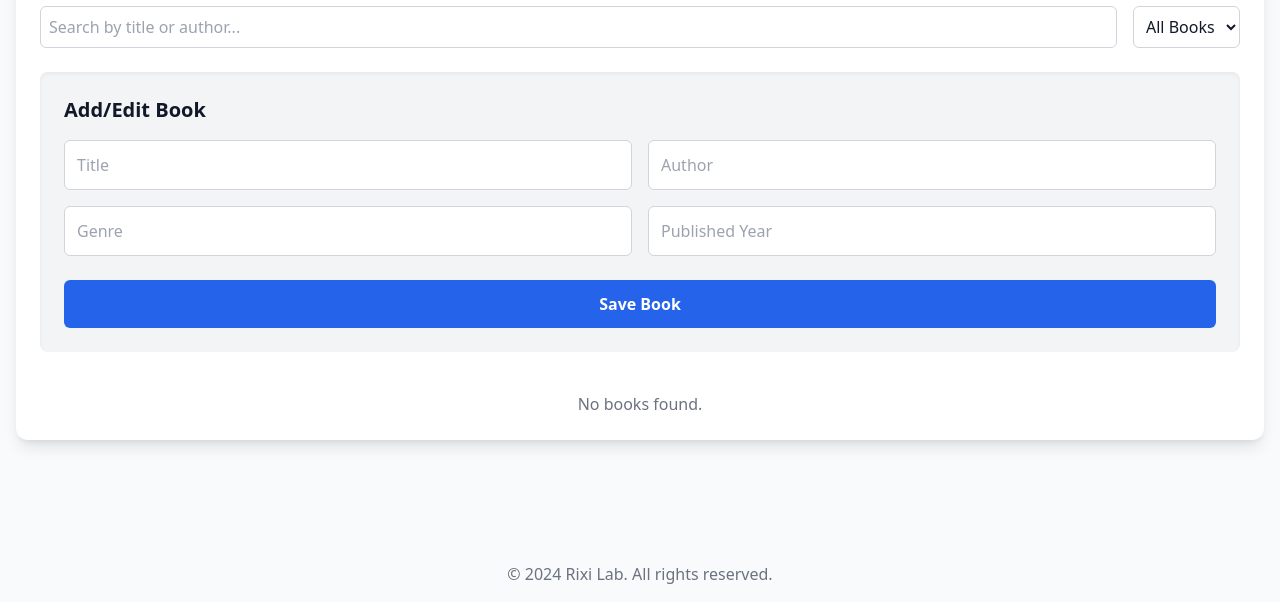
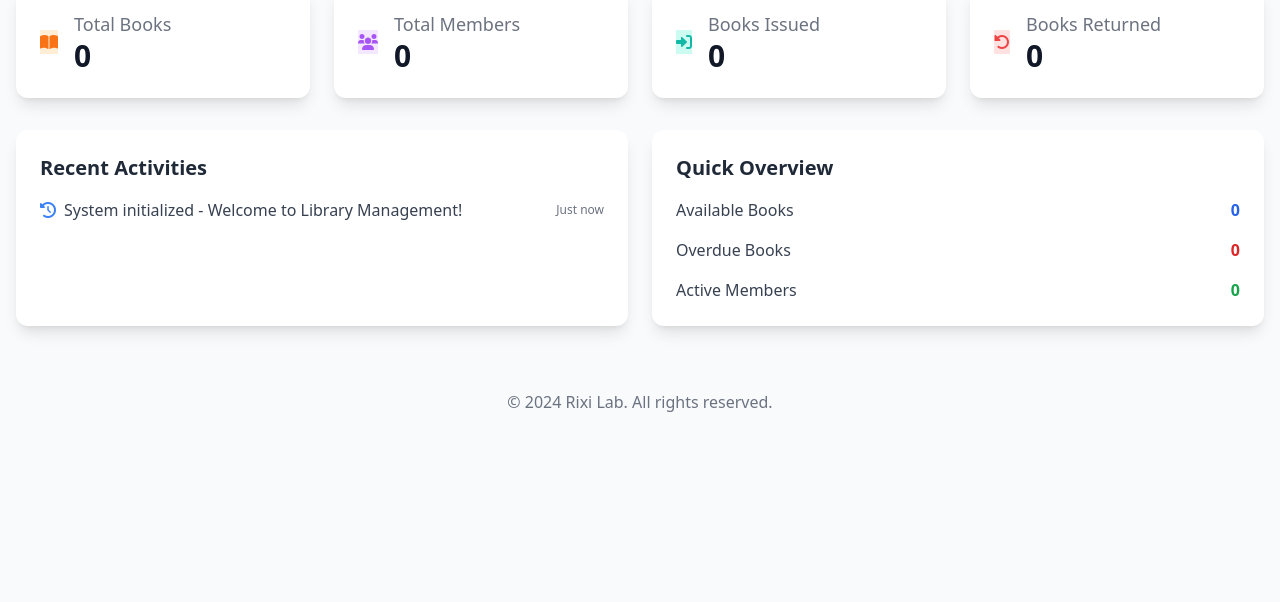
Before and after one commit to sriharisrihari50873-cmyk/libray-management-system, a plain HTML site: page index.html in a window 1280 px wide. Shown: the part 198-800 px from the top of the page. Drawn offline with nearby package versions, Linux system fonts and the light colour scheme.

Commit message:
Update index.html

```diff
--- a/index.html
+++ b/index.html
@@ -3,18 +3,18 @@
 <head>
     <meta charset="UTF-8">
     <meta name="viewport" content="width=device-width, initial-scale=1.0">
-    <title>Manage Books</title>
+    <title>Library Management System - Home</title>
     <link rel="stylesheet" href="style.css">
     <script src="https://cdn.tailwindcss.com"></script>
     <link rel="stylesheet" href="https://cdnjs.cloudflare.com/ajax/libs/font-awesome/6.0.0-beta3/css/all.min.css">
 </head>
-<body class="bg-gray-50 dark:bg-gray-900 transition-colors duration-300 font-sans flex flex-col min-h-screen">
+<body class="bg-gray-50 dark:bg-gray-900 transition-colors duration-300 font-sans">
     <header class="bg-white dark:bg-gray-800 shadow-md">
         <nav class="container mx-auto p-4 flex justify-between items-center">
             <h1 class="text-2xl font-bold text-gray-800 dark:text-gray-100">LIBRARY MANAGEMENT SYSTEM</h1>
             <ul class="flex space-x-6 text-gray-600 dark:text-gray-300 text-sm md:text-base">
-                <li><a href="index.html" class="hover:text-blue-600 dark:hover:text-blue-400">Home</a></li>
-                <li><a href="books.html" class="hover:text-blue-600 dark:hover:text-blue-400 font-medium">Books</a></li>
+                <li><a href="index.html" class="hover:text-blue-600 dark:hover:text-blue-400 font-medium">Home</a></li>
+                <li><a href="books.html" class="hover:text-blue-600 dark:hover:text-blue-400">Books</a></li>
                 <li><a href="members.html" class="hover:text-blue-600 dark:hover:text-blue-400">Members</a></li>
                 <li><a href="issue.html" class="hover:text-blue-600 dark:hover:text-blue-400">Issue/Return</a></li>
                 <li><a href="reports.html" class="hover:text-blue-600 dark:hover:text-blue-400">Reports</a></li>
@@ -32,38 +32,77 @@
         </nav>
     </header>
 
-    <main class="container mx-auto mt-8 p-4 flex-grow">
-        <div class="bg-white dark:bg-gray-800 p-6 rounded-xl shadow-lg">
-            <h2 class="text-3xl font-bold text-gray-900 dark:text-gray-100 mb-6">Manage Books</h2>
+    <main class="container mx-auto mt-8 p-4">
+        <h2 class="text-4xl font-bold text-gray-800 dark:text-white mb-6">Welcome back!</h2>
 
-            <div class="mb-6 flex flex-col md:flex-row space-y-4 md:space-y-0 md:space-x-4">
-                <input type="text" id="search-books" placeholder="Search by title or author..." class="flex-grow p-2 rounded-md border border-gray-300 dark:border-gray-600 bg-white dark:bg-gray-700 text-gray-900 dark:text-gray-100 focus:outline-none focus:ring-2 focus:ring-blue-500">
-                <select id="filter-books" class="p-2 rounded-md border border-gray-300 dark:border-gray-600 bg-white dark:bg-gray-700 text-gray-900 dark:text-gray-100 focus:outline-none focus:ring-2 focus:ring-blue-500">
-                    <option value="all">All Books</option>
-                    <option value="available">Available</option>
-                    <option value="on-loan">On Loan</option>
-                </select>
+        <section id="quick-stats" class="grid grid-cols-1 md:grid-cols-2 lg:grid-cols-4 gap-6 mb-8">
+            <div class="stat-card bg-white dark:bg-gray-800 p-6 rounded-xl shadow-lg flex items-center space-x-4">
+                <div class="icon-bg bg-orange-100 dark:bg-orange-800 text-orange-500 dark:text-orange-200">
+                    <i class="fas fa-book-open"></i>
+                </div>
+                <div>
+                    <p class="text-lg text-gray-500 dark:text-gray-400">Total Books</p>
+                    <p id="total-books" class="text-3xl font-bold text-gray-900 dark:text-white">0</p>
+                </div>
+            </div>
+            <div class="stat-card bg-white dark:bg-gray-800 p-6 rounded-xl shadow-lg flex items-center space-x-4">
+                <div class="icon-bg bg-purple-100 dark:bg-purple-800 text-purple-500 dark:text-purple-200">
+                    <i class="fas fa-users"></i>
+                </div>
+                <div>
+                    <p class="text-lg text-gray-500 dark:text-gray-400">Total Members</p>
+                    <p id="total-members" class="text-3xl font-bold text-gray-900 dark:text-white">0</p>
+                </div>
+            </div>
+            <div class="stat-card bg-white dark:bg-gray-800 p-6 rounded-xl shadow-lg flex items-center space-x-4">
+                <div class="icon-bg bg-teal-100 dark:bg-teal-800 text-teal-500 dark:text-teal-200">
+                    <i class="fas fa-sign-in-alt"></i>
+                </div>
+                <div>
+                    <p class="text-lg text-gray-500 dark:text-gray-400">Books Issued</p>
+                    <p id="books-issued" class="text-3xl font-bold text-gray-900 dark:text-white">0</p>
+                </div>
+            </div>
+            <div class="stat-card bg-white dark:bg-gray-800 p-6 rounded-xl shadow-lg flex items-center space-x-4">
+                <div class="icon-bg bg-red-100 dark:bg-red-800 text-red-500 dark:text-red-200">
+                    <i class="fas fa-undo-alt"></i>
+                </div>
+                <div>
+                    <p class="text-lg text-gray-500 dark:text-gray-400">Books Returned</p>
+                    <p id="books-returned" class="text-3xl font-bold text-gray-900 dark:text-white">0</p>
+                </div>
+            </div>
+        </section>
+
+        <section id="dashboard-details" class="grid grid-cols-1 lg:grid-cols-2 gap-6">
+            <div class="bg-white dark:bg-gray-800 p-6 rounded-xl shadow-lg">
+                <h3 class="text-xl font-bold text-gray-800 dark:text-white mb-4">Recent Activities</h3>
+                <ul id="activity-list" class="space-y-4">
+                    </ul>
+                <p id="no-activities-message" class="text-gray-500 dark:text-gray-400 text-center mt-4 hidden">No recent activities.</p>
             </div>
 
-            <form id="book-form" class="bg-gray-100 dark:bg-gray-700 p-6 rounded-lg shadow-inner mb-6">
-                <h3 class="text-xl font-semibold mb-4 text-gray-900 dark:text-gray-100">Add/Edit Book</h3>
-                <input type="hidden" id="book-id">
-                <div class="grid grid-cols-1 md:grid-cols-2 gap-4">
-                    <input type="text" id="book-title" placeholder="Title" required class="p-3 rounded-md bg-white dark:bg-gray-800 border border-gray-300 dark:border-gray-600 focus:outline-none focus:ring-2 focus:ring-blue-500 text-gray-900 dark:text-gray-100">
-                    <input type="text" id="book-author" placeholder="Author" required class="p-3 rounded-md bg-white dark:bg-gray-800 border border-gray-300 dark:border-gray-600 focus:outline-none focus:ring-2 focus:ring-blue-500 text-gray-900 dark:text-gray-100">
-                    <input type="text" id="book-genre" placeholder="Genre" required class="p-3 rounded-md bg-white dark:bg-gray-800 border border-gray-300 dark:border-gray-600 focus:outline-none focus:ring-2 focus:ring-blue-500 text-gray-900 dark:text-gray-100">
-                    <input type="number" id="book-year" placeholder="Published Year" required class="p-3 rounded-md bg-white dark:bg-gray-800 border border-gray-300 dark:border-gray-600 focus:outline-none focus:ring-2 focus:ring-blue-500 text-gray-900 dark:text-gray-100">
-                </div>
-                <button type="submit" class="mt-6 w-full bg-blue-600 hover:bg-blue-700 text-white font-bold py-3 px-6 rounded-md transition-colors">Save Book</button>
-            </form>
-
-            <div id="book-list" class="grid grid-cols-1 sm:grid-cols-2 lg:grid-cols-3 xl:grid-cols-4 gap-6">
-                </div>
-            <p id="no-books-message" class="text-center text-gray-500 dark:text-gray-400 mt-4 hidden">No books found.</p>
-        </div>
+            <div class="bg-white dark:bg-gray-800 p-6 rounded-xl shadow-lg">
+                <h3 class="text-xl font-bold text-gray-800 dark:text-white mb-4">Quick Overview</h3>
+                <ul class="space-y-4 text-gray-700 dark:text-gray-300">
+                    <li class="flex justify-between items-center">
+                        <span>Available Books</span>
+                        <span id="overview-available-books" class="font-bold text-blue-600 dark:text-blue-400">0</span>
+                    </li>
+                    <li class="flex justify-between items-center">
+                        <span>Overdue Books</span>
+                        <span id="overview-overdue-books" class="font-bold text-red-600 dark:text-red-400">0</span>
+                    </li>
+                    <li class="flex justify-between items-center">
+                        <span>Active Members</span>
+                        <span id="overview-active-members" class="font-bold text-green-600 dark:text-green-400">0</span>
+                    </li>
+                </ul>
+            </div>
+        </section>
     </main>
 
-    <footer class="mt-auto py-4 text-center text-gray-500 dark:text-gray-400">
+    <footer class="mt-8 py-4 text-center text-gray-500 dark:text-gray-400">
         <p>&copy; 2024 Rixi Lab. All rights reserved.</p>
     </footer>
 
```
